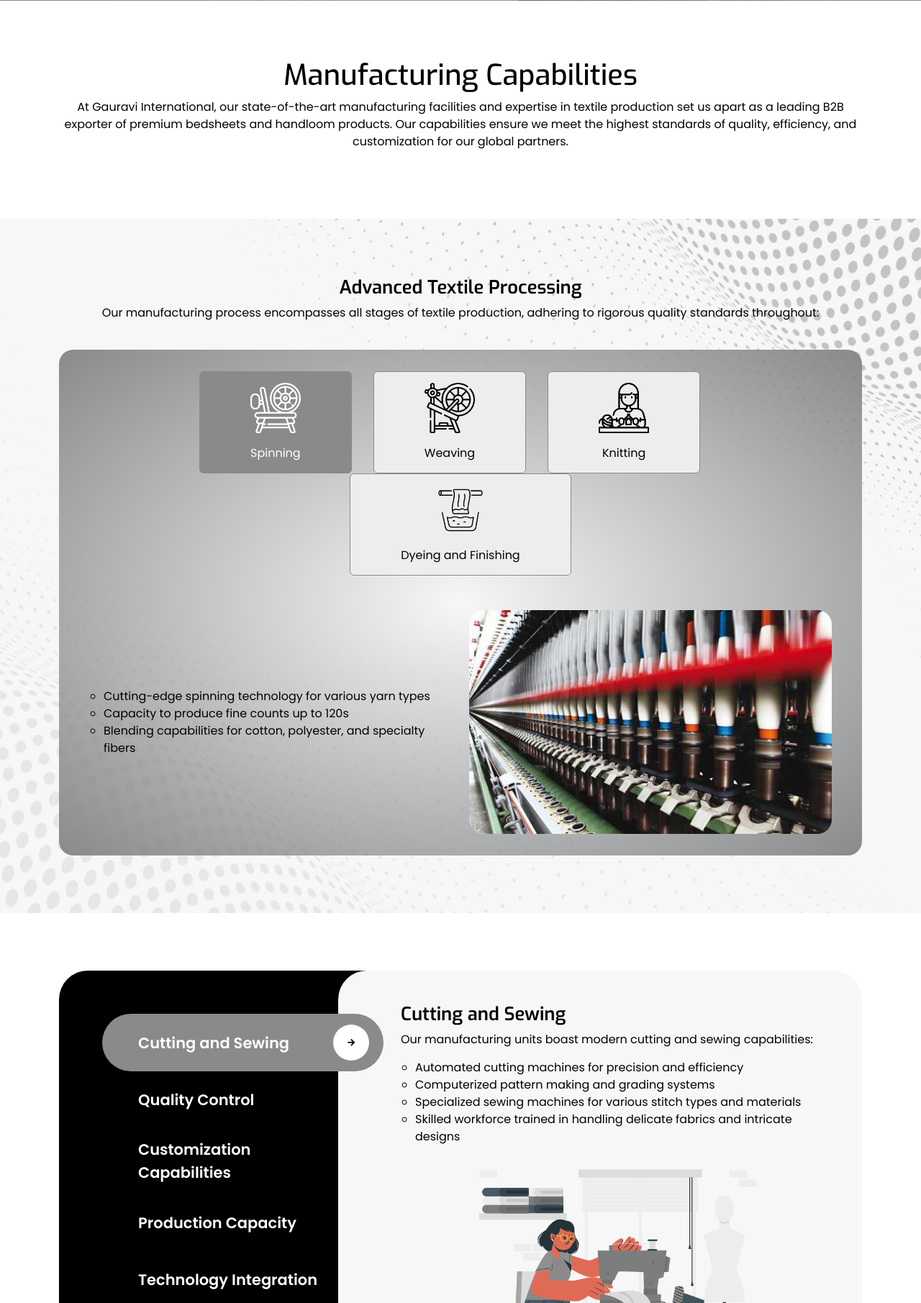
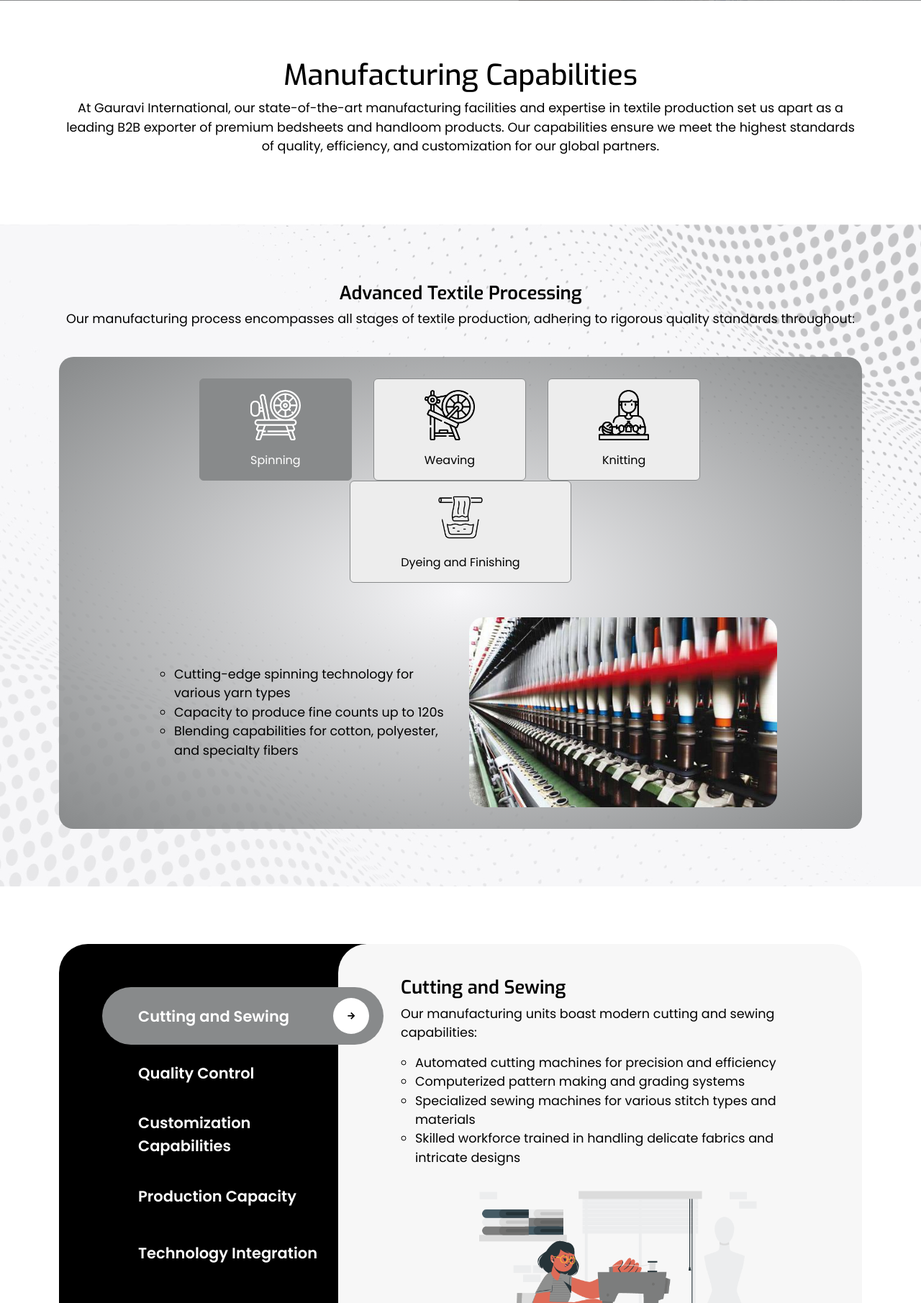
Before and after one commit to akkushwaha7834/gauravi-international, a PHP site: page /manufacturing-capabilities.php in a window 1280 px wide. Shown: the part 454-2265 px from the top of the page at 72% size. Run offline with PHP 8.4, Linux system fonts and the light colour scheme.

Commit message:
Menufacuring Page Done

```diff
--- a/assets/css/style-new.css
+++ b/assets/css/style-new.css
@@ -565,6 +565,7 @@ ul.suport_sec{
 }
 .text-process li{
     list-style: circle;
+    font-size: 1.1rem;
 }
 @media (max-width: 1199.98px) {
     .textile-processing .nav-pills {
@@ -720,4 +721,11 @@ ul.suport_sec{
 }
 .manu-images{
     border-radius: 20px;
+    width: 85%;
 }
+.pad-left{
+    padding-left: 110px;
+}
+.pad-left li{
+    font-size: 1.1rem;
+}
--- a/assets/css/style.css
+++ b/assets/css/style.css
@@ -155,7 +155,7 @@ input[type=email], input[type=number], input[type=password], input[type=tel], in
 }
 p {
     margin-bottom: 15px;
-    font-size: 1rem;
+    font-size: 1.1rem;
     color: var(--theme-text);
 }
 .pb-10 {
--- a/manufacturing-capabilities.php
+++ b/manufacturing-capabilities.php
@@ -73,7 +73,7 @@
                 <div class="tab-content" id="pills-tabContent">
                   <div class="tab-pane fade show active" id="pills-spin" role="tabpanel" aria-labelledby="pills-spin-tab">
                       <div class="row align-items-center g-4 mt-4">
-                          <div class="col-lg-6">
+                          <div class="col-lg-6 pad-left">
                               <ul class="text-process">
                                 <li>
                                     Cutting-edge spinning technology for various yarn types
@@ -93,7 +93,7 @@
                   </div>
                   <div class="tab-pane fade" id="pills-weav" role="tabpanel" aria-labelledby="pills-weav-tab">
                       <div class="row align-items-center g-4 mt-4">
-                          <div class="col-lg-6">
+                          <div class="col-lg-6 pad-left">
                               <ul class="text-process">
                                   <li>
                                     High-speed air jet and rapier looms
@@ -113,7 +113,7 @@
                   </div>
                   <div class="tab-pane fade" id="pills-knit" role="tabpanel" aria-labelledby="pills-knit-tab">
                       <div class="row align-items-center g-4 mt-4">
-                          <div class="col-lg-6">
+                          <div class="col-lg-6 pad-left">
                               <ul class="text-process">
                                   <li>
                                       Circular and flat knitting machines
@@ -133,7 +133,7 @@
                   </div>
                   <div class="tab-pane fade" id="pills-dying" role="tabpanel" aria-labelledby="pills-dying-tab">
                       <div class="row align-items-center g-4 mt-4">
-                          <div class="col-lg-6">
+                          <div class="col-lg-6 pad-left">
                             <p>
                                 Our wet processing facilities are equipped with the latest technology to ensure consistent quality and eco-friendly operations:
                             </p>
@@ -164,129 +164,6 @@
                 </div>
             </div>
         </div>
-        <!-- <div class="row mt-4 tabs-setup-row align-items-center justify-content-center">
-         <div class="col-md-7">
-            <h4 class="text-primary">Cutting and Sewing</h4>
-            <p class="">
-               Our manufacturing units boast modern cutting and sewing capabilities:
-            </p>
-            <ul class="text-process">
-                <li>
-                    Automated cutting machines for precision and efficiency
-                </li>
-                <li>
-                    Computerized pattern making and grading systems
-                </li>
-                <li>
-                    Specialized sewing machines for various stitch types and materials
-                </li>
-                <li>
-                    Skilled workforce trained in handling delicate fabrics and intricate designs
-                </li>
-            </ul>
-         </div>
-         <div class="col-md-5 align-items-center justify-content-center d-flex">
-            <figure class="mt-s-image text-center">
-               <img src="assets/images/cutting-sewing.png" alt="" width="70%" class="img-fluid aos-init aos-animate" data-aos="fade-left" data-aos-duration="1000">
-            </figure>
-         </div>
-      </div> -->
-      <!-- <div class="row mt-4 tabs-setup-row align-items-center justify-content-center">
-         <div class="col-md-5 align-items-center justify-content-center d-flex">
-            <figure class="mt-s-image text-center">
-               <img src="assets/images/quality-control.png" alt="" width="70%" class="img-fluid aos-init" data-aos="fade-right" data-aos-duration="1000">
-            </figure>
-         </div>
-         <div class="col-md-7">
-            <h4 class="text-primary">Quality Control</h4>
-            <p class="">
-               We maintain stringent quality control measures throughout the manufacturing process:
-            </p>
-            <ul class="text-process">
-                <li>
-                    In-line quality checks at each production stage
-                </li>
-                <li>
-                    Advanced testing laboratory for fabric and product testing
-                </li>
-            </ul>
-         </div>
-      </div>
-      <div class="row mt-4 tabs-setup-row align-items-center justify-content-center">
-         <div class="col-md-7">
-            <h4 class="text-primary">Customization Capabilities</h4>
-            <p class="">
-               Our flexible manufacturing setup allows for extensive customization:
-            </p>
-            <ul class="text-process">
-                <li>
-                    Ability to handle small to large order quantities
-                </li>
-                <li>
-                    Custom fabric development based on client specifications
-                </li>
-                <li>
-                    Specialized packaging and labeling services
-                </li>
-                <li>
-                    Collaborative design process with clients for unique products
-                </li>
-            </ul>
-         </div>
-         <div class="col-md-5 align-items-center justify-content-center d-flex">
-            <figure class="mt-s-image text-center">
-               <img src="assets/images/customization-capabilities-img.png" alt="" width="70%" class="img-fluid aos-init aos-animate" data-aos="fade-left" data-aos-duration="1000">
-            </figure>
-         </div>
-      </div>
-      <div class="row mt-4 tabs-setup-row align-items-center justify-content-center">
-         <div class="col-md-5 align-items-center justify-content-center d-flex">
-            <figure class="mt-s-image text-center">
-               <img src="assets/images/production-capacity.png" alt="" width="70%" class="img-fluid aos-init" data-aos="fade-right" data-aos-duration="1000">
-            </figure>
-         </div>
-         <div class="col-md-7">
-            <h4 class="text-primary">Production Capacity</h4>
-            <p class="">
-               Our robust infrastructure enables us to meet large-scale demands:
-            </p>
-            <ul class="text-process">
-                <li>
-                    Annual production capacity of over 10 million sheet sets
-                </li>
-                <li>
-                    500,000 meters of handloom fabrics per month
-                </li>
-                <li>
-                    Quick turnaround times for bulk orders
-                </li>
-            </ul>
-         </div>
-      </div>
-      <div class="row mt-4 tabs-setup-row align-items-center justify-content-center">
-         <div class="col-md-7">
-            <h4 class="text-primary">Technology Integration</h4>
-            <p class="">
-               We leverage cutting-edge technology to enhance our manufacturing capabilities:
-            </p>
-            <ul class="text-process">
-                <li>
-                    Digital printing facilities for intricate designs and patterns
-                </li>
-                <li>
-                    RFID tracking for inventory management and quality control
-                </li>
-                <li>
-                    Automated material handling systems for improved efficiency
-                </li>
-            </ul>
-         </div>
-         <div class="col-md-5 align-items-center justify-content-center d-flex">
-            <figure class="mt-s-image text-center">
-               <img src="assets/images/technology-integration.png" alt="" width="70%" class="img-fluid aos-init aos-animate" data-aos="fade-left" data-aos-duration="1000">
-            </figure>
-         </div>
-      </div> -->
     </div>
 </section>
 
```
